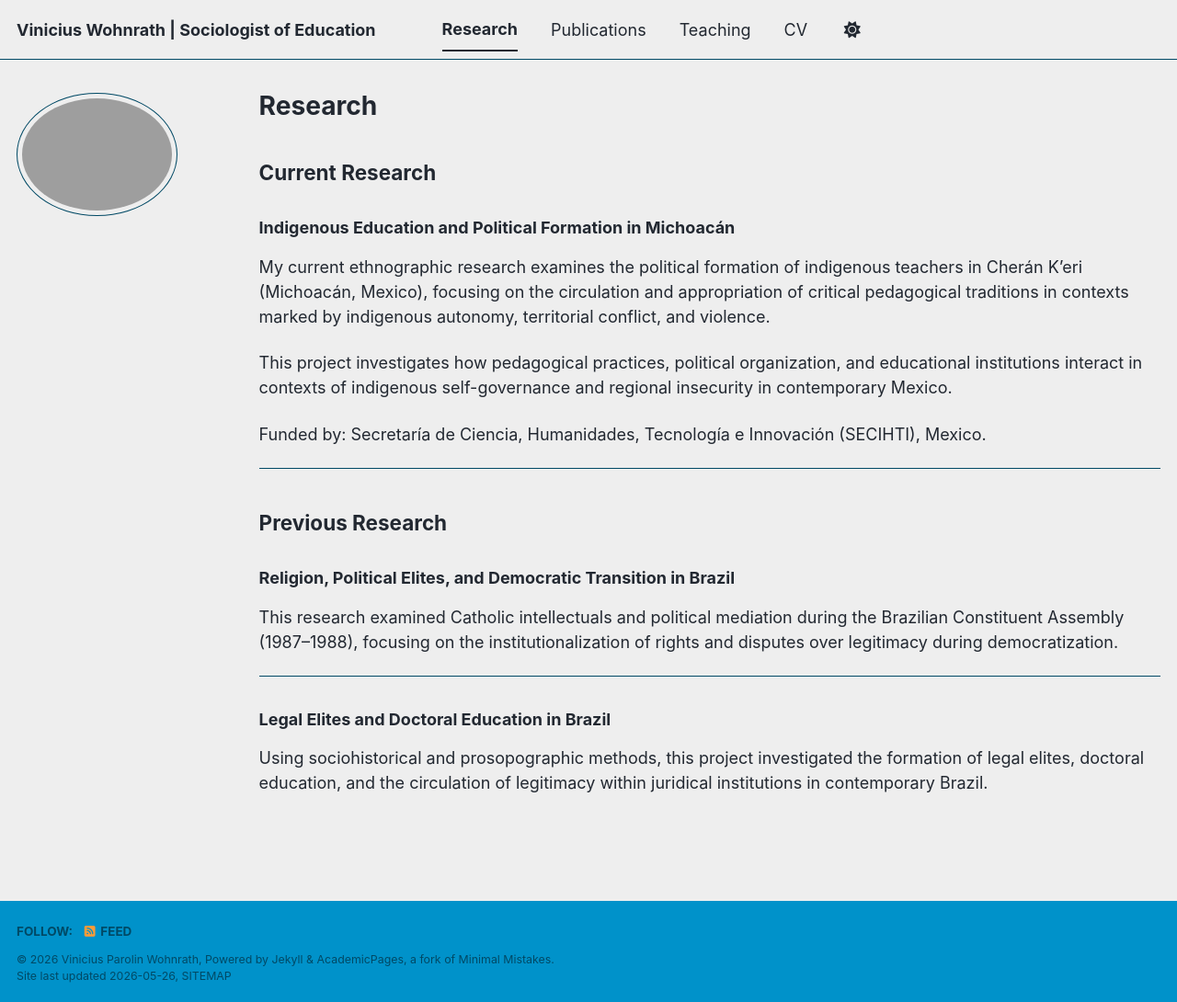
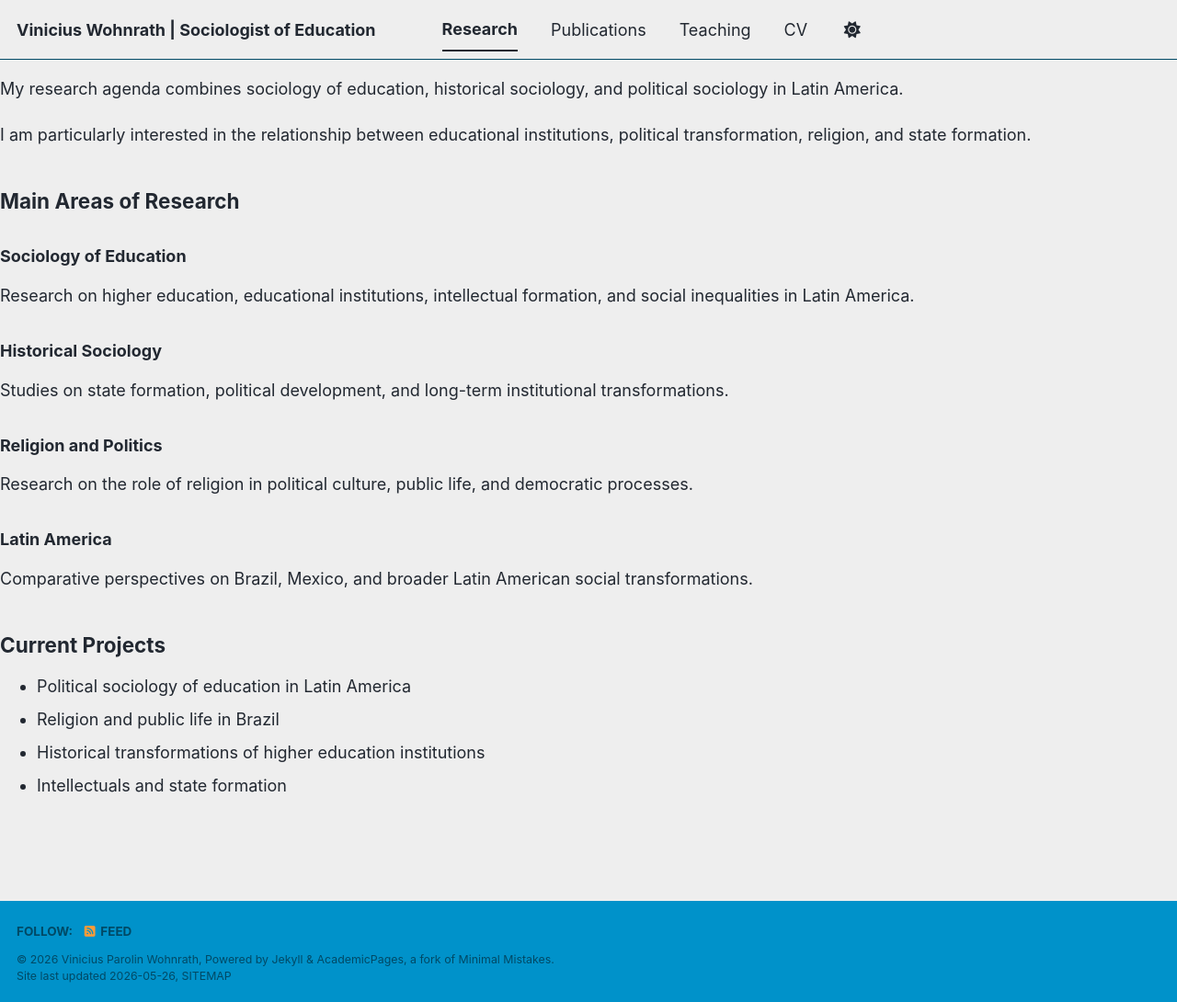
Before and after one commit to viniciuswohnrath/viniciuswohnrath.github.io, a Jekyll site: the page built from _pages/research.md, in a window 1280 px wide and 1090 px high. Shown: the whole window at 92% size. Built offline with Jekyll 4.4.1, drawn with Linux system fonts in a browser that asks for light colours; a script bundle is joined from its source files by our own code; our own code applies the rules of GitHub Pages for plain Markdown files; library files that are not in the unit come from our copies.

Commit message:
Update research.md

```diff
--- a/_pages/research.md
+++ b/_pages/research.md
@@ -1,31 +1,34 @@
 ---
-layout: archive
 title: "Research"
 permalink: /research/
 author_profile: true
 ---
 
-## Current Research
+My research agenda combines sociology of education, historical sociology, and political sociology in Latin America.
 
-### Indigenous Education and Political Formation in Michoacán
+I am particularly interested in the relationship between educational institutions, political transformation, religion, and state formation.
 
-My current ethnographic research examines the political formation of indigenous teachers in Cherán K'eri (Michoacán, Mexico), focusing on the circulation and appropriation of critical pedagogical traditions in contexts marked by indigenous autonomy, territorial conflict, and violence.
+## Main Areas of Research
 
-This project investigates how pedagogical practices, political organization, and educational institutions interact in contexts of indigenous self-governance and regional insecurity in contemporary Mexico.
+### Sociology of Education
 
-Funded by:
-Secretaría de Ciencia, Humanidades, Tecnología e Innovación (SECIHTI), Mexico.
+Research on higher education, educational institutions, intellectual formation, and social inequalities in Latin America.
 
----
+### Historical Sociology
 
-## Previous Research
+Studies on state formation, political development, and long-term institutional transformations.
 
-### Religion, Political Elites, and Democratic Transition in Brazil
+### Religion and Politics
 
-This research examined Catholic intellectuals and political mediation during the Brazilian Constituent Assembly (1987–1988), focusing on the institutionalization of rights and disputes over legitimacy during democratization.
+Research on the role of religion in political culture, public life, and democratic processes.
 
----
+### Latin America
 
-### Legal Elites and Doctoral Education in Brazil
+Comparative perspectives on Brazil, Mexico, and broader Latin American social transformations.
 
-Using sociohistorical and prosopographic methods, this project investigated the formation of legal elites, doctoral education, and the circulation of legitimacy within juridical institutions in contemporary Brazil.
+## Current Projects
+
+- Political sociology of education in Latin America
+- Religion and public life in Brazil
+- Historical transformations of higher education institutions
+- Intellectuals and state formation
```
